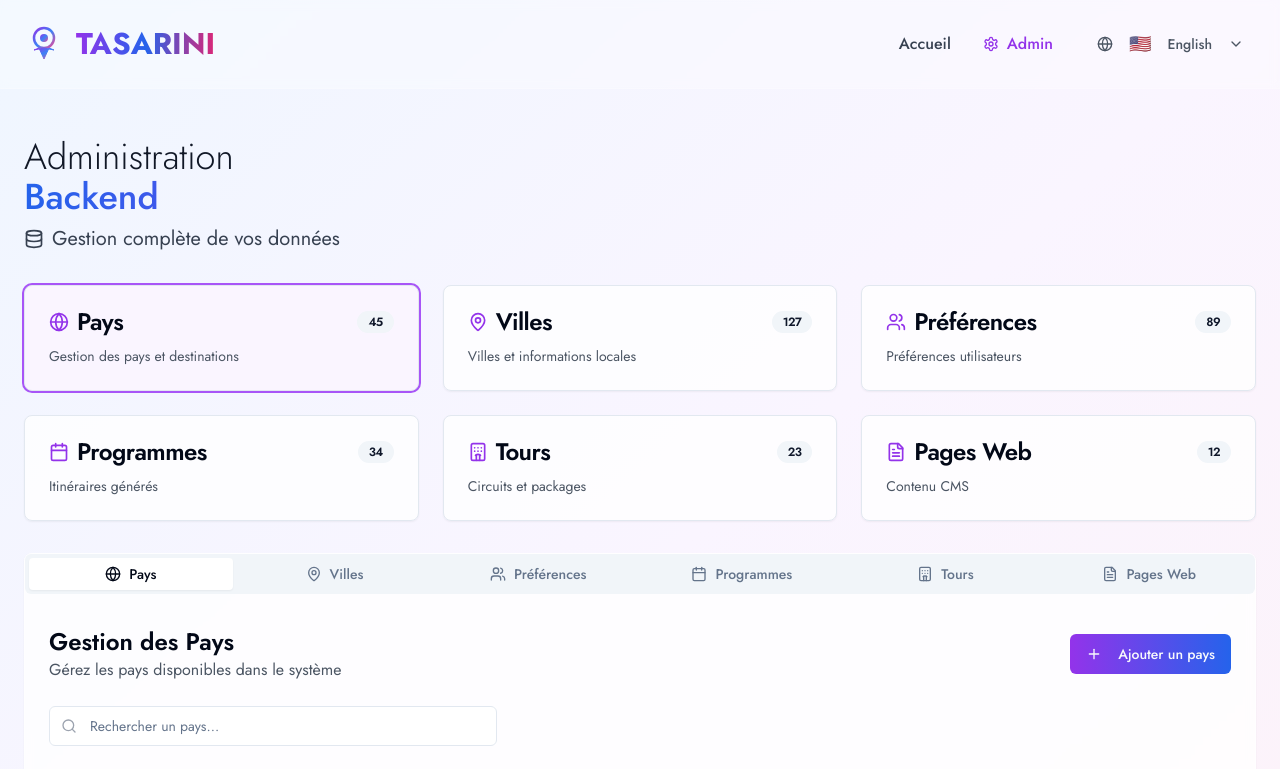
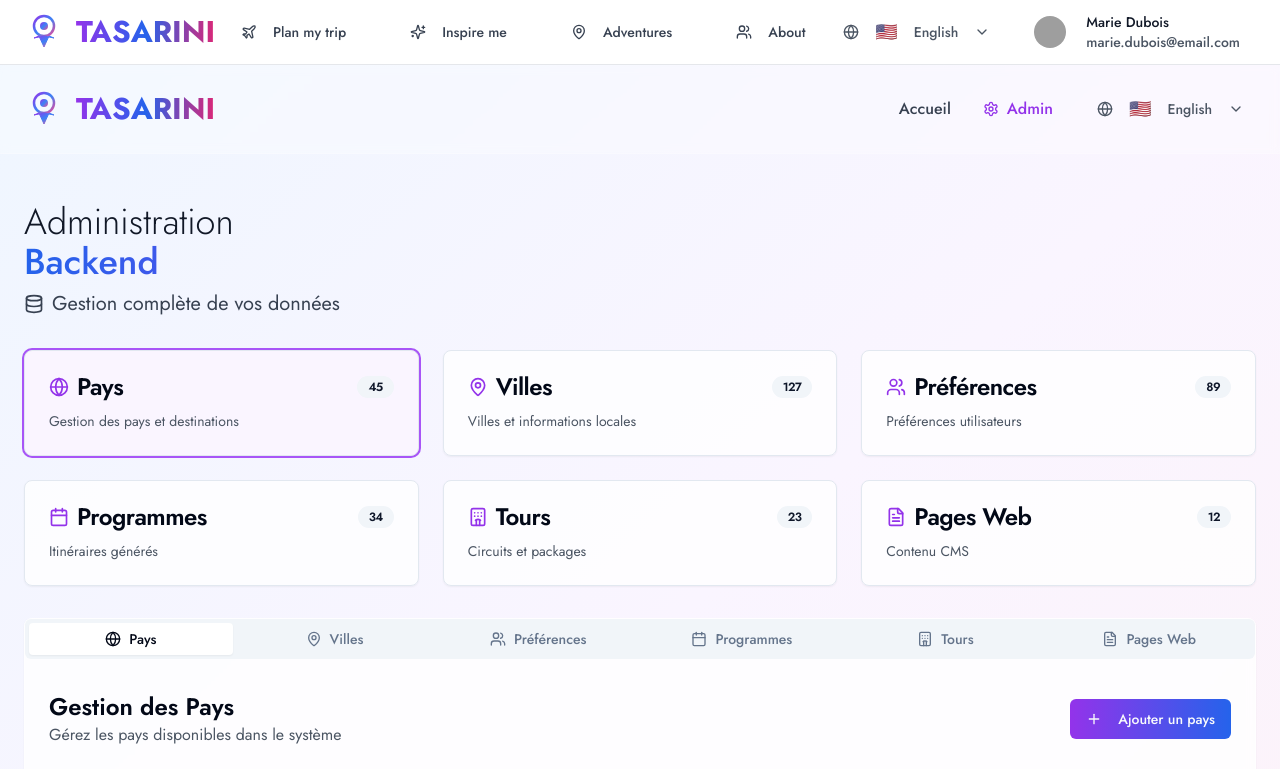
Before and after one commit to Debbarh/trip-tailor-genius-03, a React (Vite) app: page /admin in a window 1280 px wide. Shown: the top 769 px of the page. Built offline with nearby package versions, Linux system fonts and the light colour scheme; grey boxes are pictures that could not be loaded.

Commit message:
Fix: Make menu sticky
The menu should be visible on all pages during navigation.

```diff
--- a/src/App.tsx
+++ b/src/App.tsx
@@ -1,9 +1,11 @@
+
 import { Toaster } from "@/components/ui/toaster";
 import { Toaster as Sonner } from "@/components/ui/sonner";
 import { TooltipProvider } from "@/components/ui/tooltip";
 import { QueryClient, QueryClientProvider } from "@tanstack/react-query";
 import { BrowserRouter, Routes, Route } from "react-router-dom";
 import { LanguageProvider } from "@/contexts/LanguageContext";
+import GlobalNavigation from "@/components/layout/GlobalNavigation";
 import Index from "./pages/Index";
 import Login from "./pages/Login";
 import Signup from "./pages/Signup";
@@ -22,17 +24,58 @@ const App = () => (
         <Toaster />
         <Sonner />
         <BrowserRouter>
-          <Routes>
-            <Route path="/" element={<Index />} />
-            <Route path="/login" element={<Login />} />
-            <Route path="/signup" element={<Signup />} />
-            <Route path="/profile" element={<Profile />} />
-            <Route path="/countries" element={<Countries />} />
-            <Route path="/itinerary" element={<Itinerary />} />
-            <Route path="/admin" element={<Admin />} />
-            {/* ADD ALL CUSTOM ROUTES ABOVE THE CATCH-ALL "*" ROUTE */}
-            <Route path="*" element={<NotFound />} />
-          </Routes>
+          <div className="min-h-screen bg-gradient-to-br from-blue-50 via-purple-50 to-pink-50">
+            <Routes>
+              <Route path="/" element={
+                <>
+                  <GlobalNavigation />
+                  <Index />
+                </>
+              } />
+              <Route path="/login" element={
+                <>
+                  <GlobalNavigation />
+                  <Login />
+                </>
+              } />
+              <Route path="/signup" element={
+                <>
+                  <GlobalNavigation />
+                  <Signup />
+                </>
+              } />
+              <Route path="/profile" element={
+                <>
+                  <GlobalNavigation />
+                  <Profile />
+                </>
+              } />
+              <Route path="/countries" element={
+                <>
+                  <GlobalNavigation />
+                  <Countries />
+                </>
+              } />
+              <Route path="/itinerary" element={
+                <>
+                  <GlobalNavigation />
+                  <Itinerary />
+                </>
+              } />
+              <Route path="/admin" element={
+                <>
+                  <GlobalNavigation />
+                  <Admin />
+                </>
+              } />
+              <Route path="*" element={
+                <>
+                  <GlobalNavigation />
+                  <NotFound />
+                </>
+              } />
+            </Routes>
+          </div>
         </BrowserRouter>
       </TooltipProvider>
     </LanguageProvider>
--- /dev/null
+++ b/src/components/layout/GlobalNavigation.tsx
@@ -0,0 +1,93 @@
+
+import React from 'react';
+import { Link, useLocation } from 'react-router-dom';
+import { Button } from '@/components/ui/button';
+import { useLanguage } from '@/contexts/LanguageContext';
+import UserHeader from '@/components/ui/UserHeader';
+import LanguageSelector from '@/components/ui/LanguageSelector';
+import MobileNavigation from '@/components/layout/MobileNavigation';
+import BrandLogo from '@/components/layout/BrandLogo';
+import { Plane, SparklesIcon, MapPin, Users } from 'lucide-react';
+
+interface GlobalNavigationProps {
+  onModeSelect?: (mode: 'plan' | 'inspire') => void;
+}
+
+const GlobalNavigation = ({ onModeSelect }: GlobalNavigationProps) => {
+  const { t } = useLanguage();
+  const location = useLocation();
+
+  const handleModeSelect = (mode: 'plan' | 'inspire') => {
+    if (location.pathname === '/' && onModeSelect) {
+      onModeSelect(mode);
+    } else {
+      // Navigate to home and trigger mode
+      window.location.href = `/?mode=${mode}`;
+    }
+  };
+
+  return (
+    <header className="sticky top-0 z-50 bg-white/95 backdrop-blur-sm border-b border-gray-200">
+      <div className="max-w-7xl mx-auto px-6">
+        <div className="flex items-center justify-between h-16">
+          {/* Logo */}
+          <Link to="/" className="flex items-center">
+            <BrandLogo />
+          </Link>
+
+          {/* Desktop Navigation */}
+          <nav className="hidden md:flex items-center space-x-8">
+            <Button
+              onClick={() => handleModeSelect('plan')}
+              variant="ghost"
+              className="flex items-center space-x-2 text-gray-700 hover:text-purple-600 font-medium"
+            >
+              <Plane className="w-4 h-4" />
+              <span>{t('hero.plan')}</span>
+            </Button>
+
+            <Button
+              onClick={() => handleModeSelect('inspire')}
+              variant="ghost"
+              className="flex items-center space-x-2 text-gray-700 hover:text-purple-600 font-medium"
+            >
+              <SparklesIcon className="w-4 h-4" />
+              <span>{t('hero.inspire')}</span>
+            </Button>
+
+            <Link to="/countries">
+              <Button
+                variant="ghost"
+                className="flex items-center space-x-2 text-gray-700 hover:text-purple-600 font-medium"
+              >
+                <MapPin className="w-4 h-4" />
+                <span>{t('nav.adventures')}</span>
+              </Button>
+            </Link>
+
+            <Button
+              variant="ghost"
+              className="flex items-center space-x-2 text-gray-700 hover:text-purple-600 font-medium"
+            >
+              <Users className="w-4 h-4" />
+              <span>{t('nav.about')}</span>
+            </Button>
+          </nav>
+
+          {/* Right section */}
+          <div className="flex items-center space-x-4">
+            <div className="hidden md:block">
+              <LanguageSelector />
+            </div>
+            <div className="hidden md:block">
+              <UserHeader />
+            </div>
+            <MobileNavigation onModeSelect={handleModeSelect} />
+          </div>
+        </div>
+      </div>
+    </header>
+  );
+};
+
+export default GlobalNavigation;
--- a/src/pages/Index.tsx
+++ b/src/pages/Index.tsx
@@ -1,5 +1,6 @@
 
-import { useState } from "react";
+import { useState, useEffect } from "react";
+import { useSearchParams } from "react-router-dom";
 import PlanTripSteps from "@/components/forms/PlanTripSteps";
 import BeInspiredSteps from "@/components/forms/BeInspiredSteps";
 import ItineraryDisplay from "@/components/ItineraryDisplay";
@@ -15,6 +16,16 @@ interface TripData {
 const Index = () => {
   const [mode, setMode] = useState<Mode>('home');
   const [tripData, setTripData] = useState<TripData | null>(null);
+  const [searchParams] = useSearchParams();
+
+  // Handle URL params for mode selection
+  useEffect(() => {
+    const modeParam = searchParams.get('mode');
+    if (modeParam === 'plan' || modeParam === 'inspire') {
+      setMode(modeParam);
+      setTripData({ mode: modeParam });
+    }
+  }, [searchParams]);
 
   const handleModeSelect = (selectedMode: 'plan' | 'inspire') => {
     setMode(selectedMode);
@@ -54,7 +65,7 @@ const Index = () => {
   };
 
   return (
-    <div className="min-h-screen bg-gradient-to-br from-blue-50 via-purple-50 to-pink-50">
+    <div className="min-h-screen">
       {renderContent()}
     </div>
   );
```
